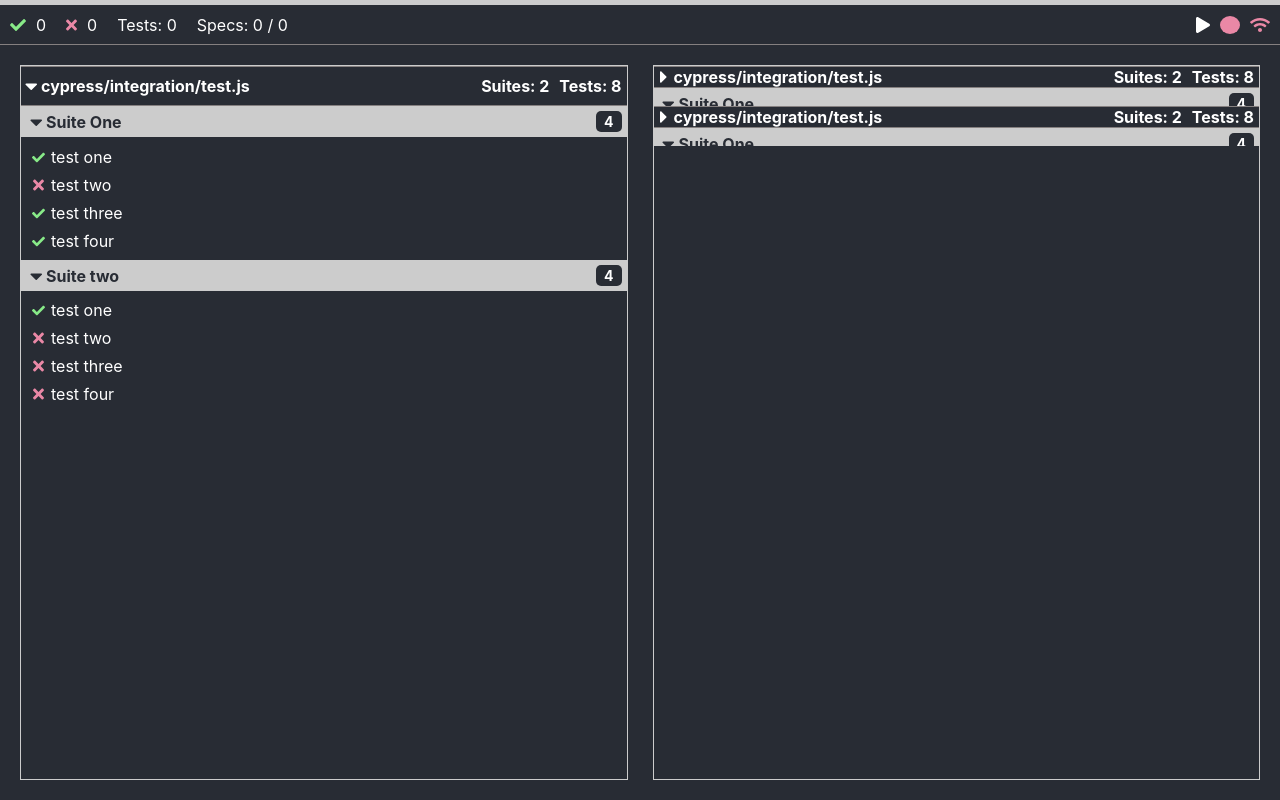
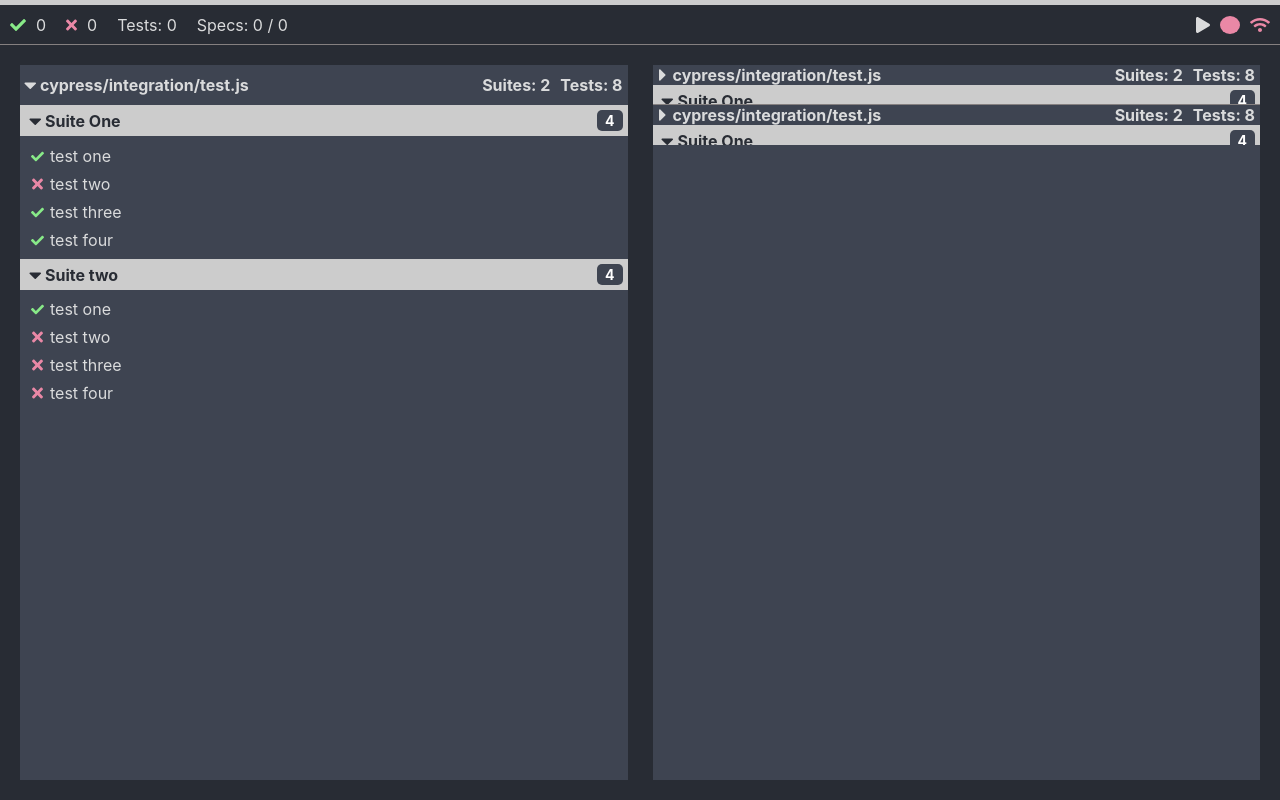
Before and after one commit to israelnyc/cypress-control, a React (Create React App) app in the folder frontend/: page / in a window 1280 px wide. Built offline with nearby package versions, Linux system fonts and the light colour scheme.

Commit message:
WIP: update spec/suite styling

```diff
--- a/frontend/src/App.module.css
+++ b/frontend/src/App.module.css
@@ -7,7 +7,7 @@
 
 .section {
     width: 100%;
-    border: 1px solid var(--light-gray);
+    background-color: var(--secondary-dark-color);
 }
 
 .current_spec {
--- a/frontend/src/components/Panel.js
+++ b/frontend/src/components/Panel.js
@@ -51,6 +51,7 @@ class Panel extends Component {
         return (
             <div
                 ref={this.container}
+                data-is-collapsed={this.state.isCollapsed}
                 className={classNames(
                     styles.container,
                     this.props.classNames.panel || ''
--- a/frontend/src/components/Spec.module.css
+++ b/frontend/src/components/Spec.module.css
@@ -1,12 +1,14 @@
 .container {
     display: flex;
     flex-direction: column;
-    height: 100%;
+    max-height: 100%;
+}
+
+.container:is(:not(:last-child), :only-child:not([data-is-collapsed='false'])) {
+    border-bottom: 1px solid var(--light-gray-border);
 }
 
 .title_bar {
-    border-top: 1px solid var(--light-gray-border);
-    border-bottom: 1px solid var(--light-gray-border);
     height: 40px;
 }
 
@@ -29,5 +31,5 @@
 }
 
 .container.has_completed {
-    height: auto;
+    max-height: none;
 }
--- a/frontend/src/components/Suite.js
+++ b/frontend/src/components/Suite.js
@@ -38,7 +38,7 @@ class Suite extends React.Component {
                 title={this.title}
                 content={this.tests}
                 classNames={{
-                    panel: classNames('Suite', {
+                    panel: classNames(styles.container, {
                         [styles.root]: this.props.suite.isParentRootSuite,
                     }),
                     titleBar: styles.title_bar,
--- a/frontend/src/components/Suite.module.css
+++ b/frontend/src/components/Suite.module.css
@@ -11,12 +11,12 @@
     justify-content: space-between;
 }
 
-.root > .title_bar {
-    border-bottom: 1px solid var(--main-dark-color);
+.container:not(:last-child) .title_bar {
+    border-bottom: 1px solid var(--secondary-dark-color);
 }
 
 .meta {
-    background-color: var(--main-dark-color);
+    background-color: var(--secondary-dark-color);
     color: #fff;
     border-radius: 5px;
     font-size: 14px;
--- a/frontend/src/index.css
+++ b/frontend/src/index.css
@@ -1,12 +1,14 @@
 :root {
+    --main-font-color: #dadbdc;
     --main-dark-color: #282c34;
+    --secondary-dark-color: #3e4451;
     --success-green: #88ea88;
     --failed-red: #ea88a6;
     --progress-bar-default: #7ac082;
+    --progress-bar-height: 5px;
+    --status-bar-height: 40px;
     --light-gray: #ccc;
     --light-gray-border: #858080;
-    --progress-bar-height: 5px;
-    --status-bar-height: 40px;
 }
 
 * {
@@ -20,7 +22,7 @@ body {
 
 body {
     background-color: var(--main-dark-color);
-    color: white;
+    color: var(--main-font-color);
     margin: 0;
     font-family: -apple-system, BlinkMacSystemFont, 'Segoe UI', 'Roboto',
         'Oxygen', 'Ubuntu', 'Cantarell', 'Fira Sans', 'Droid Sans',
```
